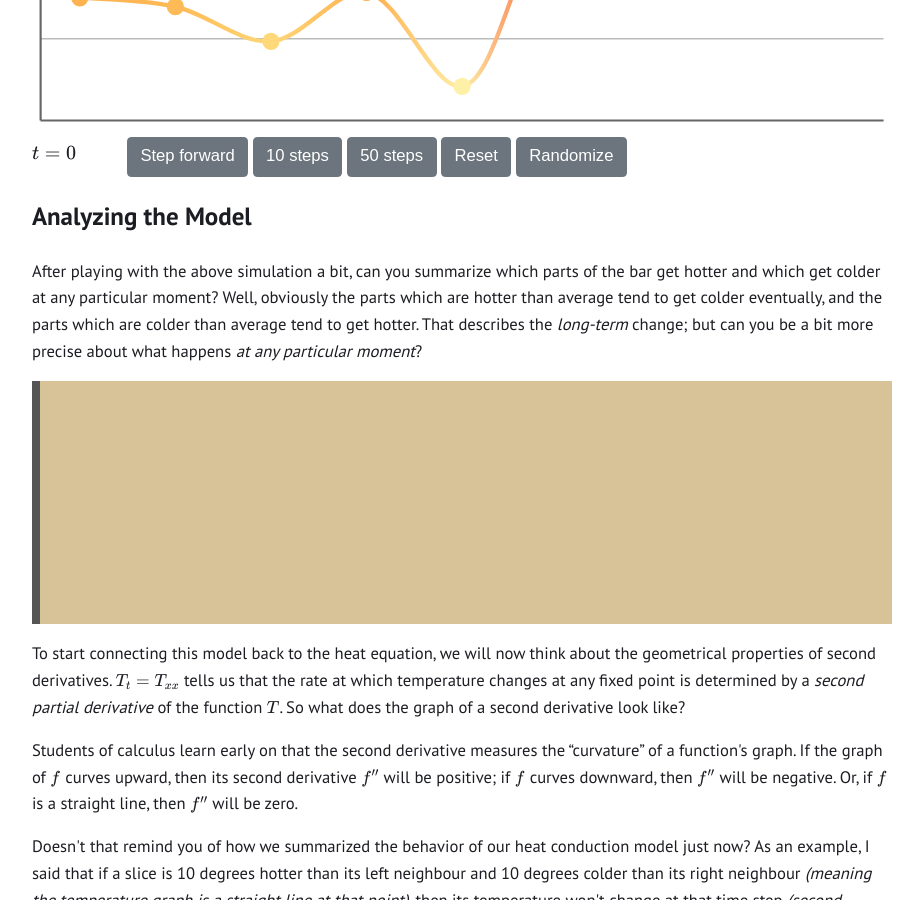
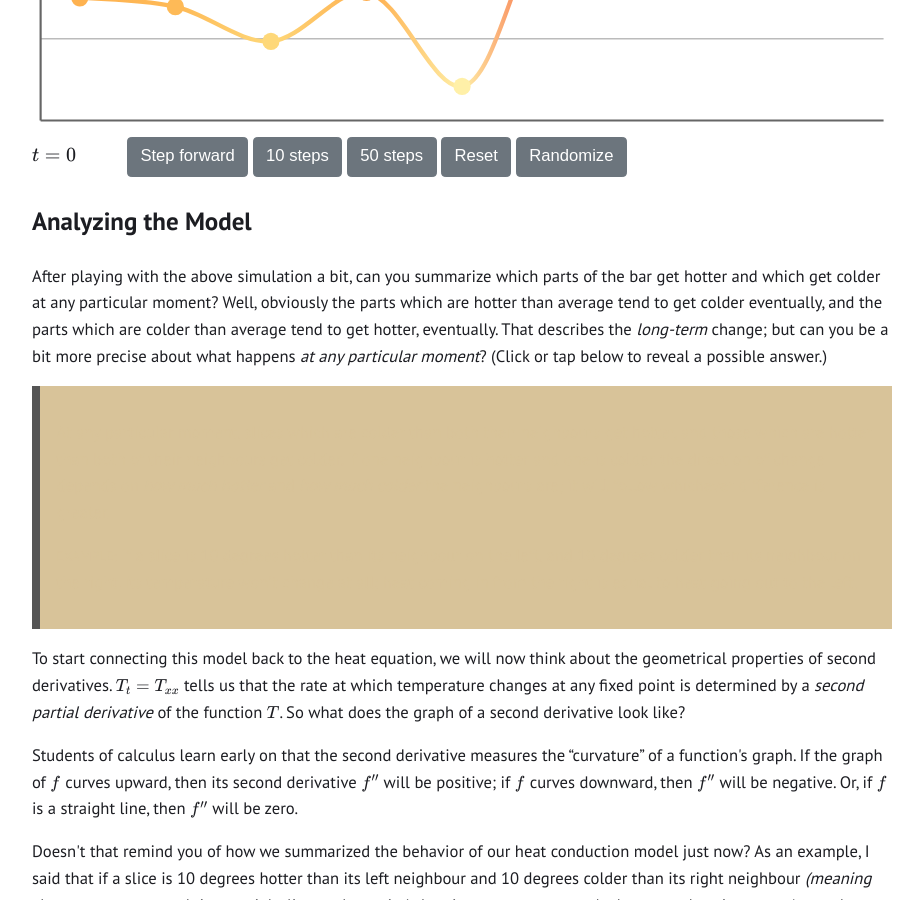
Before and after one commit to alexdowad/alexdowad.github.io, a Jekyll site: the page built from _posts/2024-08-05-heat-equation.html, in a window 1280 px wide and 900 px high, scrolled down 1966 px. Shown: the whole window, without its empty margins (178-1101 px from the left). Built offline with Jekyll 4.4.1, drawn with Linux system fonts in a browser that asks for light colours.

Commit message:
Improvements to heat equation post (support dark mode, spacing, clarity of prose)

```diff
--- a/_posts/2024-08-05-heat-equation.html
+++ b/_posts/2024-08-05-heat-equation.html
@@ -60,11 +60,11 @@
   </svg>
   <div>
     <span class="katex" style='min-width: 4.5em; display: inline-block'><span class="katex-html" aria-hidden="true"><span class="base"><span class="strut" style="height: 0.6151em;"></span><span class="mord mathnormal">t</span><span class="mspace" style="margin-right: 0.2778em;"></span><span class="mrel">=</span><span class="mspace" style="margin-right: 0.2778em;"></span></span><span class="base"><span class="strut" style="height: 0.6444em;"></span><span class="mord" id='sim_time'>0</span></span></span></span>
-    <button role='button' class='btn' id='step_sim'>Step forward</button>
-    <button role='button' class='btn' id='10step_sim'>10 steps</button>
-    <button role='button' class='btn' id='50step_sim'>50 steps</button>
-    <button role='button' class='btn' id='reset_sim'>Reset</button>
-    <button role='button' class='btn' id='rand_sim'>Randomize</button>
+    <button role='button' class='btn' style='margin-bottom: .3rem' id='step_sim'>Step forward</button>
+    <button role='button' class='btn' style='margin-bottom: .3rem' id='10step_sim'>10 steps</button>
+    <button role='button' class='btn' style='margin-bottom: .3rem' id='50step_sim'>50 steps</button>
+    <button role='button' class='btn' style='margin-bottom: .3rem' id='reset_sim'>Reset</button>
+    <button role='button' class='btn' style='margin-bottom: .3rem' id='rand_sim'>Randomize</button>
   </div>
 </div>
 
@@ -214,7 +214,7 @@
 
 <h2>Analyzing the Model</h2>
 
-<p>After playing with the above simulation a bit, can you summarize which parts of the bar get hotter and which get colder at any particular moment? Well, obviously the parts which are hotter than average tend to get colder eventually, and the parts which are colder than average tend to get hotter. That describes the <i>long-term</i> change; but can you be a bit more precise about what happens <i>at any particular moment</i>?</p>
+<p>After playing with the above simulation a bit, can you summarize which parts of the bar get hotter and which get colder at any particular moment? Well, obviously the parts which are hotter than average tend to get colder eventually, and the parts which are colder than average tend to get hotter, eventually. That describes the <i>long-term</i> change; but can you be a bit more precise about what happens <i>at any particular moment</i>? (Click or tap below to reveal a possible answer.)</p>
 
 <div class="hidden reveal">
 <p>At any particular moment, slices which are colder than both their neighbours get hotter, and those which are hotter than both of their neighbours get colder. If one neighbour is hotter and one is colder, the direction of change depends on <i>how much hotter</i> and <i>how much colder</i> the neighbours are; it will follow whichever difference is greater.</p>
@@ -253,7 +253,7 @@
     <span id='ylabel1' style='position: absolute; left: 50%; transform: translateX(-50%) translateY(-50%)'>
       <span class="katex" style='font-size: 1em'><span class="katex-html" aria-hidden="true"><span class="base"><span class="strut" style="height: 1em; vertical-align: -0.25em;"></span><span class="mord mathnormal" style="margin-right: 0.1076em;">f</span><span class="mopen">(</span><span class="mord mathnormal">x</span><span class="mclose">)</span></span></span></span>
     </span>
-    <span id='ylabel2' style='position: absolute; left: .16em; transform: translateY(-50%); background-color: white'>
+    <span id='ylabel2' style='position: absolute; left: .16em; transform: translateY(-50%); background-color: white; background-color: light-dark(white, #1c1d22)'>
       <span class="katex" style='font-size: 1em'><span class="katex-html" aria-hidden="true"><span class="base"><span class="strut" style="height: 1em; vertical-align: -0.25em;"></span><span class="mord mathnormal" style="margin-right: 0.1076em;">f</span><span class="mopen">(</span><span class="mord mathnormal">x</span><span class="mspace" style="margin-right: 0.2222em;"></span><span class="mbin">+</span><span class="mspace" style="margin-right: 0.2222em;"></span></span><span class="base"><span class="strut" style="height: 1em; vertical-align: -0.25em;"></span><span class="mord">Δ</span><span class="mord"><span class="mord mathnormal">x</span></span><span class="mclose">)</span></span></span></span>
     </span>
   </div>
@@ -261,7 +261,7 @@
     <span id='xlabel1' style='position: absolute; top: .2em; left: 50%; transform: translateX(-50%)'>
       <span class="katex" style='font-size: 1em'><span class="katex-html" aria-hidden="true"><span class="base"><span class="strut" style="height: 0.4306em;"></span><span class="mord mathnormal">x</span></span></span></span>
     </span>
-    <span id='deltalabel1' style='position: absolute; top: .2em; left: 70%; transform: translateX(-50%); background-color: white'>
+    <span id='deltalabel1' style='position: absolute; top: .2em; left: 70%; transform: translateX(-50%); background-color: white; background-color: light-dark(white, #1c1d22)'>
       <span class="katex" style='font-size: 1em'><span class="katex-html" aria-hidden="true"><span class="base"><span class="strut" style="height: 0.6667em; vertical-align: -0.0833em;"></span><span class="mord mathnormal">x</span><span class="mspace" style="margin-right: 0.2222em;"></span><span class="mbin">+</span><span class="mspace" style="margin-right: 0.2222em;"></span></span><span class="base"><span class="strut" style="height: 0.6833em;"></span><span class="mord">Δ</span><span class="mord"><span class="mord mathnormal">x</span></span></span></span></span>
     </span>
   </div>
@@ -456,7 +456,7 @@
     <span id='ylabel3' style='position: absolute; left: .16em; transform: translateY(-50%)'>
       <span class="katex" style='font-size: 1em'><span class="katex-html" aria-hidden="true"><span class="base"><span class="strut" style="height: 1em; vertical-align: -0.25em;"></span><span class="mord mathnormal" style="margin-right: 0.1076em;">f</span><span class="mopen">(</span><span class="mord mathnormal">x</span><span class="mspace" style="margin-right: 0.2222em;"></span><span class="mbin">−</span><span class="mspace" style="margin-right: 0.2222em;"></span></span><span class="base"><span class="strut" style="height: 1em; vertical-align: -0.25em;"></span><span class="mord">0.5Δ</span><span class="mord"><span class="mord mathnormal">x</span></span><span class="mclose">)</span></span></span></span>
     </span>
-    <span id='ylabel4' style='position: absolute; left: .16em; transform: translateY(-50%); background-color: white'>
+    <span id='ylabel4' style='position: absolute; left: .16em; transform: translateY(-50%); background-color: white; background-color: light-dark(white, #1c1d22)'>
       <span class="katex" style='font-size: 1em'><span class="katex-html" aria-hidden="true"><span class="base"><span class="strut" style="height: 1em; vertical-align: -0.25em;"></span><span class="mord mathnormal" style="margin-right: 0.1076em;">f</span><span class="mopen">(</span><span class="mord mathnormal">x</span><span class="mspace" style="margin-right: 0.2222em;"></span><span class="mbin">+</span><span class="mspace" style="margin-right: 0.2222em;"></span></span><span class="base"><span class="strut" style="height: 1em; vertical-align: -0.25em;"></span><span class="mord">0.5Δ</span><span class="mord"><span class="mord mathnormal">x</span></span><span class="mclose">)</span></span></span></span>
     </span>
   </div>
@@ -464,10 +464,10 @@
     <span id='xlabel2' style='position: absolute; top: .2em; left: 50%; transform: translateX(-50%)'>
       <span class="katex" style='font-size: 1em'><span class="katex-html" aria-hidden="true"><span class="base"><span class="strut" style="height: 0.4306em;"></span><span class="mord mathnormal">x</span></span></span></span>
     </span>
-    <span id='deltalabel2' style='position: absolute; top: .2em; left: 70%; transform: translateX(-50%); background-color: white'>
+    <span id='deltalabel2' style='position: absolute; top: .2em; left: 70%; transform: translateX(-50%); background-color: white; background-color: light-dark(white, #1c1d22)'>
       <span class="katex" style='font-size: 1em'><span class="katex-html" aria-hidden="true"><span class="base"><span class="strut" style="height: 0.6667em; vertical-align: -0.0833em;"></span><span class="mord mathnormal">x</span><span class="mspace" style="margin-right: 0.2222em;"></span><span class="mbin">−</span><span class="mspace" style="margin-right: 0.2222em;"></span></span><span class="base"><span class="strut" style="height: 0.6833em;"></span><span class="mord">0.5Δ</span><span class="mord"><span class="mord mathnormal">x</span></span></span></span></span>
     </span>
-    <span id='deltalabel3' style='position: absolute; top: .2em; left: 70%; transform: translateX(-50%); background-color: white'>
+    <span id='deltalabel3' style='position: absolute; top: .2em; left: 70%; transform: translateX(-50%); background-color: white; background-color: light-dark(white, #1c1d22)'>
       <span class="katex" style='font-size: 1em'><span class="katex-html" aria-hidden="true"><span class="base"><span class="strut" style="height: 0.6667em; vertical-align: -0.0833em;"></span><span class="mord mathnormal">x</span><span class="mspace" style="margin-right: 0.2222em;"></span><span class="mbin">+</span><span class="mspace" style="margin-right: 0.2222em;"></span></span><span class="base"><span class="strut" style="height: 0.6833em;"></span><span class="mord">0.5Δ</span><span class="mord"><span class="mord mathnormal">x</span></span></span></span></span>
     </span>
   </div>
```
